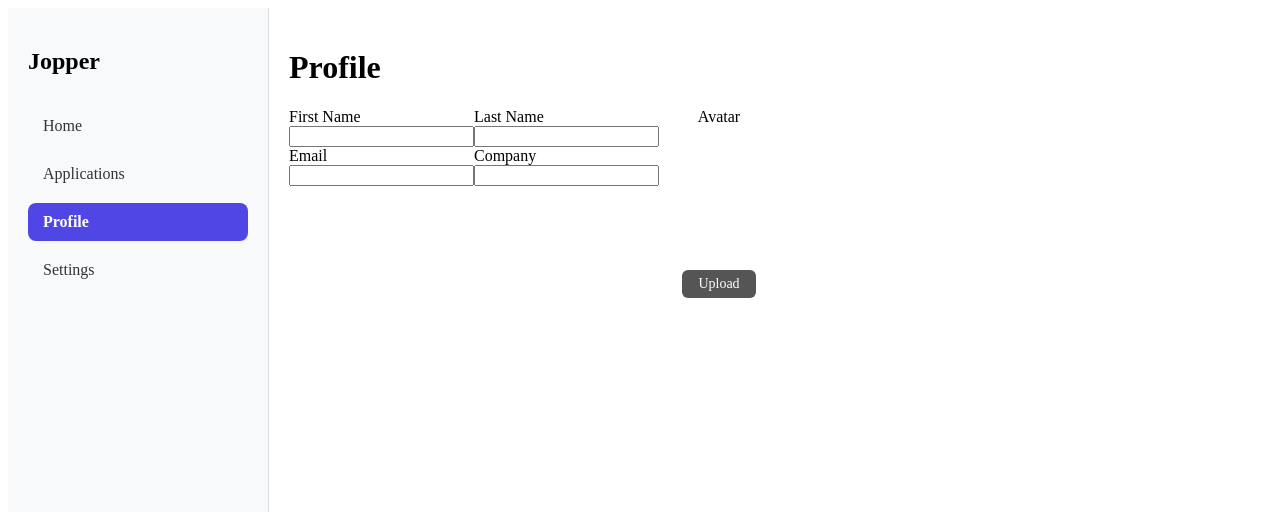
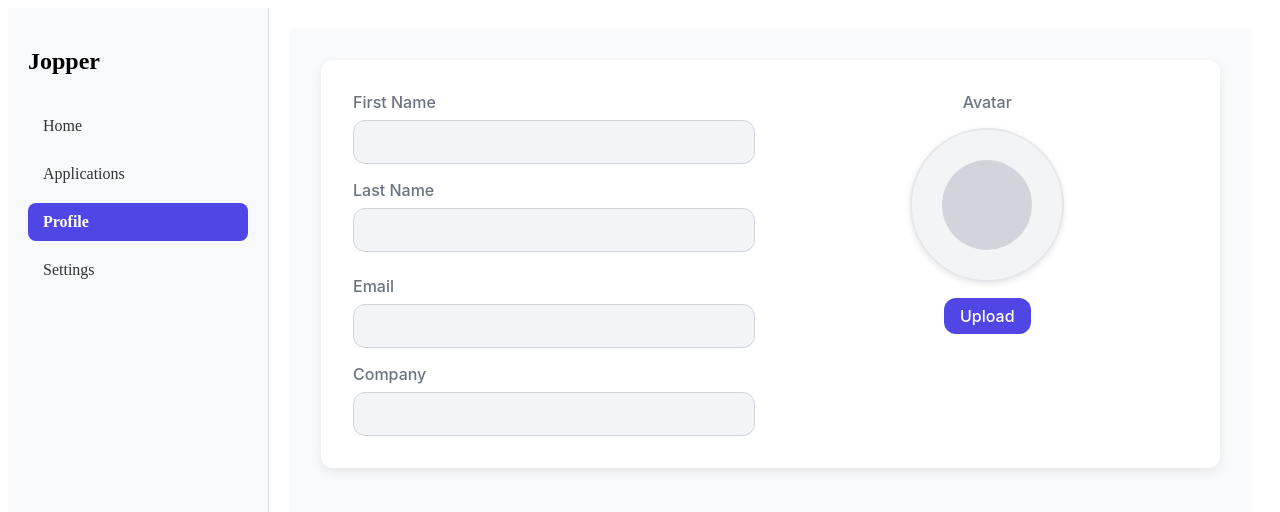
Before and after one commit to Rhiyon/Hackathon-401, a Next.js app in the folder front-end/: page /profile in a window 1280 px wide. Shown: the top 512 px of the page. Built offline with nearby package versions, Linux system fonts and the light colour scheme.

Commit message:
update css

```diff
--- a/front-end/pages/profile.tsx
+++ b/front-end/pages/profile.tsx
@@ -15,8 +15,7 @@ const ProfilePage: React.FC = () => {
 
 
   return (
-    <div>
-        <h1>Profile</h1>
+    <div className={styles.profileContainer}>
         <div className={styles.fieldAvatar}>
             <div className={styles.fields}>
                 <div className={styles.row}>
--- a/front-end/styles/ProfilePage.module.css
+++ b/front-end/styles/ProfilePage.module.css
@@ -1,38 +1,108 @@
-.fieldAvatar{
-display: flex;
-flex-direction: row;
+/* ProfilePage.module.css */
+
+:root {
+  --primary-color: #4f46e5;
+  --secondary-color: #6b7280;
+  --background-color: #f9fafb;
+  --card-background: #ffffff;
+  --input-background: #f3f4f6;
+  --border-radius: 12px;
+  --transition-speed: 0.3s;
 }
 
-.fields{
-    display: flex;
-    flex-direction: column;
+.profileContainer {
+  font-family: 'Inter', sans-serif;
+  background-color: var(--background-color);
+  min-height: 100vh;
+  padding: 2rem;
 }
 
-.row{
-    display: flex;
+.profileHeader {
+  text-align: center;
+  font-size: 2rem;
+  font-weight: 600;
+  margin-bottom: 2rem;
+  color: #111827;
+}
 
+.fieldAvatar {
+  max-width: 900px;
+  margin: 0 auto;
+  padding: 2rem;
+  background-color: var(--card-background);
+  border-radius: var(--border-radius);
+  box-shadow: 0 4px 12px rgba(0, 0, 0, 0.08);
+  display: flex;
+  flex-wrap: wrap;
+  gap: 2rem;
 }
+
+.fields {
+  flex: 1;
+  min-width: 300px;
+  display: flex;
+  flex-direction: column;
+  gap: 1.5rem;
+}
+
+.row {
+  display: flex;
+  gap: 1rem;
+  flex-wrap: wrap;
+}
+
 .strField {
-    display: flex;
-    flex-direction: column;
+  flex: 1;
+  display: flex;
+  flex-direction: column;
+}
+
+.strField label {
+  margin-bottom: 0.5rem;
+  font-weight: 500;
+  color: var(--secondary-color);
+}
+
+.strField input {
+  padding: 0.75rem 1rem;
+  border-radius: var(--border-radius);
+  border: 1px solid #d1d5db;
+  background-color: var(--input-background);
+  font-size: 1rem;
+  transition: all var(--transition-speed);
+}
+
+.strField input:focus {
+  outline: none;
+  border-color: var(--primary-color);
+  box-shadow: 0 0 0 2px rgba(79, 70, 229, 0.2);
 }
 
 .avatarSection {
+  flex: 1;
+  min-width: 250px;
   display: flex;
   flex-direction: column;
   align-items: center;
-  gap: 12px;
+  gap: 1rem;
+}
+
+.avatar {
+  font-weight: 500;
+  color: var(--secondary-color);
 }
 
 .avatarCircle {
-  width: 120px;
-  height: 120px;
-  background-color: white;
+  width: 150px;
+  height: 150px;
   border-radius: 50%;
+  background-color: var(--input-background);
   display: flex;
   justify-content: center;
   align-items: center;
   overflow: hidden;
+  border: 2px solid #e5e7eb;
+  box-shadow: 0 2px 6px rgba(0,0,0,0.1);
 }
 
 .avatarCircle img {
@@ -42,8 +112,10 @@ flex-direction: row;
 }
 
 .avatarPlaceholder {
-  font-size: 40px;
-  color: #555;
+  width: 60%;
+  height: 60%;
+  background-color: #d1d5db;
+  border-radius: 50%;
 }
 
 .hiddenInput {
@@ -51,15 +123,32 @@ flex-direction: row;
 }
 
 .uploadBtn {
-  background-color: #555;
-  color: white;
-  padding: 6px 16px;
-  border-radius: 6px;
-  font-size: 14px;
+  padding: 0.5rem 1rem;
+  background-color: var(--primary-color);
+  color: #ffffff;
+  font-weight: 500;
+  border-radius: var(--border-radius);
   cursor: pointer;
-  transition: background 0.2s;
+  transition: background-color var(--transition-speed);
+  text-align: center;
 }
 
 .uploadBtn:hover {
-  background-color: #777;
+  background-color: #4338ca;
 }
+
+/* Responsive */
+@media (max-width: 768px) {
+  .row {
+    flex-direction: column;
+  }
+
+  .fieldAvatar {
+    flex-direction: column;
+    align-items: center;
+  }
+
+  .fields, .avatarSection {
+    width: 100%;
+  }
+}
```
Also changed, not shown: front-end/package.json (+7 -5 lines), 1 other file (tests, documents, lock files or other folders).
